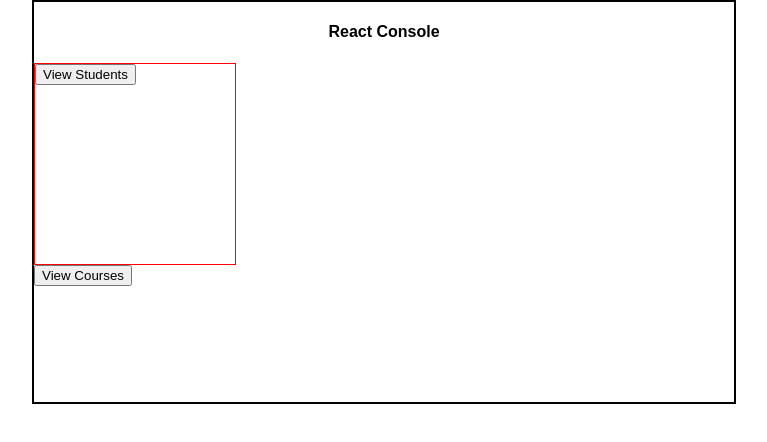
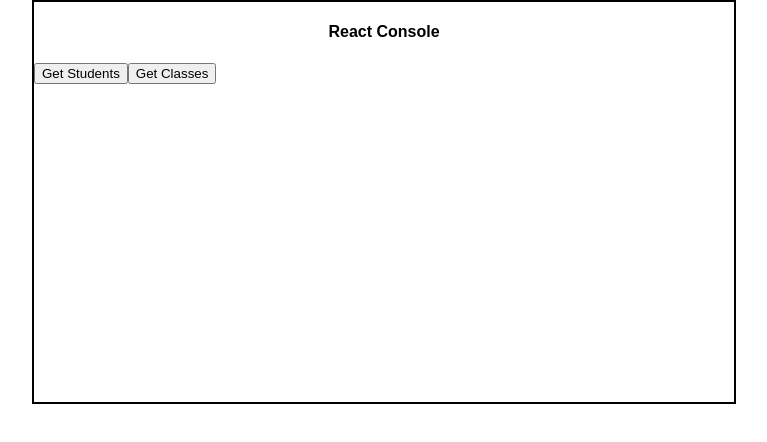
Before and after one commit to shamelessApathy/react-console, a React (Create React App) app: page / in a window 1280 px wide. Shown: the top 442 px of the page, without its empty margins (256-1023 px from the left). Built offline with nearby package versions, Linux system fonts and the light colour scheme.

Commit message:
last commit before pete

```diff
--- a/src/index.js
+++ b/src/index.js
@@ -3,22 +3,47 @@
 import axios from 'axios';
 import './index.css';
 
-class Buttons extends React.Component {
-	constructor(props) {
+class Student extends React.Component {
+
+	render()
+	{
+		return(
+			<p>This is a student</p>
+
+			);
+	}
+}
+class Console extends React.Component {
+	constructor(props)
+	{
 		super(props);
-		this.state = {
-			'Query':''
+		this.state ={
+			students: [],
 		}
-		this.students = [];
+	}
+	renderStudents()
+	{
+		for (let student of this.state.students)
+		{
+			<Student />
+		}
+	}
+	setStudents(students)
+	{
+		this.setState({
+			students: students
+		})
+		console.log(this.state.students);
+		this.forceUpdate();
 
 	}
-	studentQuery()
+	getStudents()
 	{
 		console.log('butotn cliciked');
 		  axios.get('http://localhost:3001/students')
-    	.then(response => console.log(response))
+    	.then(response => this.setStudents(response.data))
 	}
-	classQuery()
+	getClasses()
 	{
 		console.log('class button clicked');
 			axios.get('http://localhost:3001/courses')
@@ -28,29 +53,11 @@
 	{
 		return (
 		<div>
-			<div className="students">
-				<button onClick={() => this.studentQuery()}>View Students</button>
-			</div>
-			<div className="classes">
-				<button onClick={() => this.classQuery()}>View Courses</button>
-			</div>
-		</div>
-		);
-	}
-}
-class Console extends React.Component {
-	constructor(props)
-	{
-		super(props);
-		this.state = null;
-	}
-	render()
-	{
-		return (
-		<div>
 			<div className="console">
 				<h4 className="title">React Console</h4>
-				<Buttons />
+				<button onClick={()=> this.getStudents()}>Get Students</button>
+				<button onClick={() => this.getClasses()}>Get Classes</button>
+				{this.renderStudents()}
 			</div>
 		</div>
 		);
```
